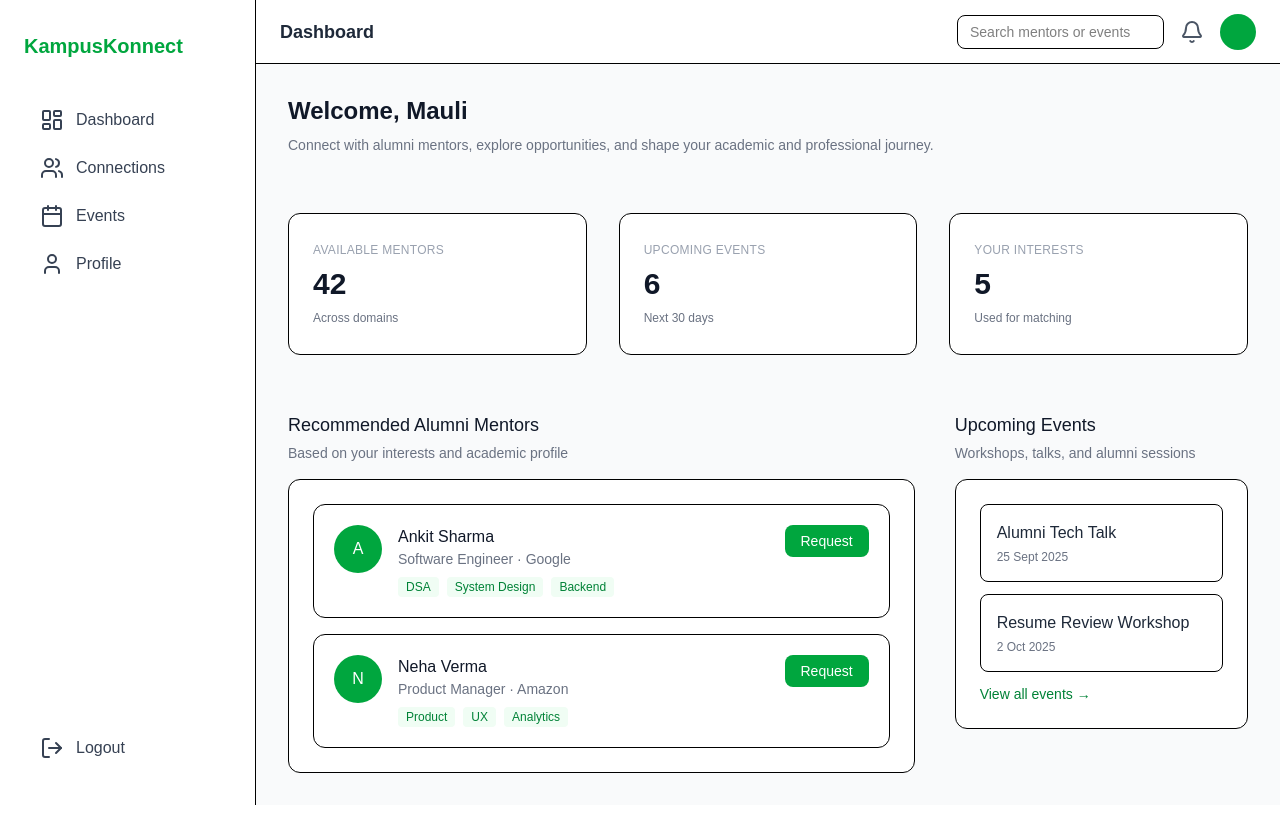
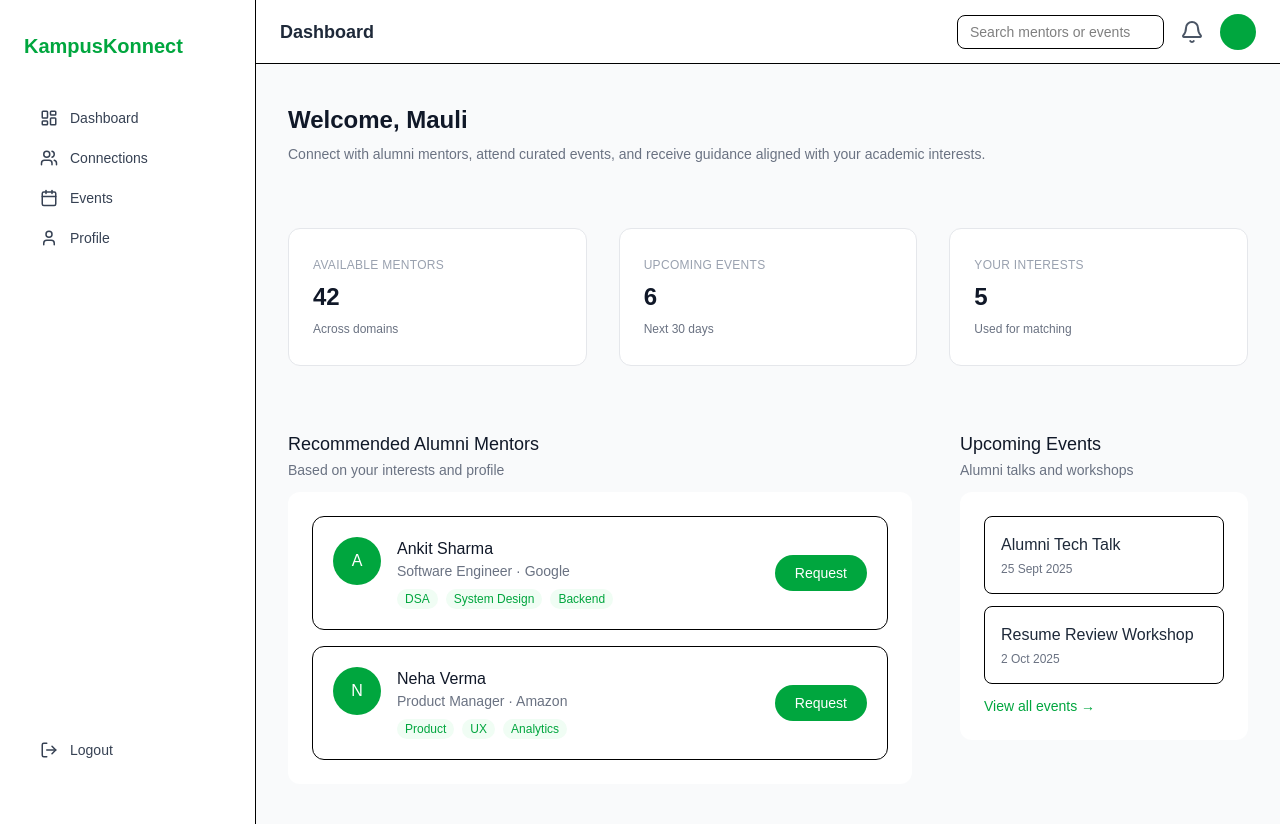
Before and after one commit to SHIVAM-KUMAR-59/kampuskonnect, a Next.js app in the folder client/: page /dashboard in a window 1280 px wide. Built offline with nearby package versions, Linux system fonts and the light colour scheme.

Commit message:
25-12-25

```diff
--- a/client/app/dashboard/connections/page.js
+++ b/client/app/dashboard/connections/page.js
@@ -3,22 +3,27 @@
 export default function ConnectionsPage() {
   const dummyConnections = [
     { name: "Amit Kumar", role: "Alumni", domain: "Backend Developer" },
-    { name: "Sneha Singh", role: "Student", domain: "AI/ML" },
+    { name: "Sneha Singh", role: "Student", domain: "AI / ML" },
   ];
 
   return (
-    <div className="space-y-6">
-      <h1 className="text-xl font-semibold">Connections</h1>
+    <div className="space-y-10">
+      <div>
+        <h1 className="text-2xl font-semibold text-gray-900">Connections</h1>
+        <p className="text-sm text-gray-500 mt-1">
+          People you are connected with on KampusKonnect
+        </p>
+      </div>
 
-      <div className="grid grid-cols-1 md:grid-cols-2 gap-4">
+      <div className="grid grid-cols-1 md:grid-cols-2 gap-6">
         {dummyConnections.map((user, i) => (
           <div
             key={i}
-            className="bg-white p-4 rounded-xl shadow"
+            className="bg-white border rounded-xl p-6 hover:shadow-sm transition"
           >
-            <p className="font-medium text-neutral-800">{user.name}</p>
-            <p className="text-sm text-neutral-500">{user.role}</p>
-            <p className="text-sm text-green-600">{user.domain}</p>
+            <p className="font-medium text-gray-900">{user.name}</p>
+            <p className="text-sm text-gray-500 mt-1">{user.role}</p>
+            <p className="text-sm text-green-600 mt-2">{user.domain}</p>
           </div>
         ))}
       </div>
--- a/client/app/dashboard/layout.js
+++ b/client/app/dashboard/layout.js
@@ -8,7 +8,9 @@ export default function DashboardLayout({ children }) {
 
       <div className="flex flex-col flex-1">
         <Topbar />
-        <main className="p-6 md:p-8">{children}</main>
+        <main className="px-4 py-6 md:px-8 md:py-10">
+          {children}
+        </main>
       </div>
     </div>
   );
--- a/client/app/dashboard/page.js
+++ b/client/app/dashboard/page.js
@@ -1,7 +1,7 @@
 import StudentDashboard from "./student-dashboard";
 import AlumniDashboard from "./alumni-dashboard";
 
-const role = "STUDENT"; // later from session
+const role = "STUDENT"; // replace with session.role later
 
 export default function DashboardPage() {
   return role === "STUDENT" ? <StudentDashboard /> : <AlumniDashboard />;
--- a/client/app/dashboard/profile/page.js
+++ b/client/app/dashboard/profile/page.js
@@ -6,21 +6,28 @@ export default function ProfilePage() {
   const { data: session } = useSession();
 
   return (
-    <div className="max-w-xl bg-white p-6 rounded-xl shadow">
-      <h1 className="text-xl font-semibold mb-4">Profile</h1>
+    <div className="max-w-2xl space-y-8">
+      <div>
+        <h1 className="text-2xl font-semibold text-gray-900">Profile</h1>
+        <p className="text-sm text-gray-500 mt-1">
+          Your account and role information
+        </p>
+      </div>
 
-      <ProfileItem label="Name" value={session?.user?.name || "—"} />
-      <ProfileItem label="Email" value={session?.user?.email} />
-      <ProfileItem label="Role" value={session?.user?.role} />
+      <div className="bg-white border rounded-xl p-6">
+        <ProfileItem label="Name" value={session?.user?.name || "—"} />
+        <ProfileItem label="Email" value={session?.user?.email || "—"} />
+        <ProfileItem label="Role" value={session?.user?.role || "—"} />
+      </div>
     </div>
   );
 }
 
 function ProfileItem({ label, value }) {
   return (
-    <div className="flex justify-between py-2 border-b text-sm">
-      <span className="text-neutral-500">{label}</span>
-      <span className="font-medium">{value}</span>
+    <div className="flex justify-between py-3 border-b last:border-b-0">
+      <span className="text-sm text-gray-500">{label}</span>
+      <span className="text-sm font-medium text-gray-900">{value}</span>
     </div>
   );
 }
--- a/client/app/dashboard/student-dashboard.jsx
+++ b/client/app/dashboard/student-dashboard.jsx
@@ -6,25 +6,29 @@ import EventCard from "@/component/EventCard";
 
 export default function StudentDashboard() {
   return (
-    <div className="space-y-14">
+    <div className="space-y-16">
       <PageIntro
         title="Welcome, Mauli"
-        subtitle="Connect with alumni mentors, explore opportunities, and shape your academic and professional journey."
+        subtitle="Connect with alumni mentors, attend curated events, and receive guidance aligned with your academic interests."
       />
 
+      {/* Stats */}
       <div className="grid grid-cols-1 md:grid-cols-3 gap-8">
         <StatCard label="Available Mentors" value="42" context="Across domains" />
         <StatCard label="Upcoming Events" value="6" context="Next 30 days" />
         <StatCard label="Your Interests" value="5" context="Used for matching" />
       </div>
 
-      <div className="grid grid-cols-1 lg:grid-cols-3 gap-10">
+      {/* Main Content */}
+      <div className="grid grid-cols-1 lg:grid-cols-3 gap-12">
+        {/* Mentors */}
         <div className="lg:col-span-2">
           <SectionCard
             title="Recommended Alumni Mentors"
-            subtitle="Based on your interests and academic profile"
+            subtitle="Based on your interests and profile"
           >
-            <div className="space-y-4">
+            {/* Width constrained for premium editorial feel */}
+            <div className="space-y-4 max-w-3xl">
               <ProfileCard
                 name="Ankit Sharma"
                 role="Software Engineer"
@@ -43,14 +47,15 @@ export default function StudentDashboard() {
           </SectionCard>
         </div>
 
+        {/* Events */}
         <SectionCard
           title="Upcoming Events"
-          subtitle="Workshops, talks, and alumni sessions"
+          subtitle="Alumni talks and workshops"
         >
           <div className="space-y-3">
             <EventCard title="Alumni Tech Talk" date="25 Sept 2025" />
             <EventCard title="Resume Review Workshop" date="2 Oct 2025" />
-            <p className="text-sm text-green-700 cursor-pointer">
+            <p className="text-sm text-green-600 cursor-pointer">
               View all events →
             </p>
           </div>
--- a/client/component/PageIntro.jsx
+++ b/client/component/PageIntro.jsx
@@ -1,12 +1,8 @@
 export default function PageIntro({ title, subtitle }) {
   return (
     <div className="max-w-3xl">
-      <h1 className="text-2xl font-semibold text-gray-900 leading-tight">
-        {title}
-      </h1>
-      <p className="text-sm text-gray-500 mt-2 leading-relaxed">
-        {subtitle}
-      </p>
+      <h1 className="text-2xl font-semibold text-gray-900">{title}</h1>
+      <p className="text-sm text-gray-500 mt-2">{subtitle}</p>
     </div>
   );
 }
--- a/client/component/ProfileCard.jsx
+++ b/client/component/ProfileCard.jsx
@@ -6,7 +6,8 @@ export default function ProfileCard({
   action,
 }) {
   return (
-    <div className="flex justify-between items-start border rounded-xl p-5 hover:shadow-sm transition">
+    <div className="flex flex-col sm:flex-row sm:justify-between gap-4 border rounded-xl p-5 transition-transform duration-200 hover:shadow-md hover:-translate-y-1px">
+      {/* Left: Avatar + Info */}
       <div className="flex gap-4">
         <div className="w-12 h-12 rounded-full bg-green-600 text-white flex items-center justify-center font-medium">
           {name[0]}
@@ -19,11 +20,11 @@ export default function ProfileCard({
           </p>
 
           {skills.length > 0 && (
-            <div className="flex gap-2 mt-2">
+            <div className="flex gap-2 mt-2 flex-wrap">
               {skills.slice(0, 3).map((s) => (
                 <span
                   key={s}
-                  className="text-xs bg-green-50 text-green-700 px-2 py-0.5 rounded"
+                  className="text-xs bg-green-50 text-green-600 px-2 py-0.5 rounded-full"
                 >
                   {s}
                 </span>
@@ -33,8 +34,9 @@ export default function ProfileCard({
         </div>
       </div>
 
+      {/* Right: Action */}
       {action && (
-        <button className="text-sm px-4 py-1.5 bg-green-600 text-white rounded-lg hover:bg-green-700">
+        <button className="text-sm px-5 py-2 bg-green-600 text-white rounded-full hover:bg-green-700 transition self-start sm:self-center">
           {action}
         </button>
       )}
--- a/client/component/SectionCard.jsx
+++ b/client/component/SectionCard.jsx
@@ -1,17 +1,18 @@
 export default function SectionCard({ title, subtitle, children }) {
   return (
-    <section className="space-y-4">
+    <section className="space-y-3">
       <div>
         <h2 className="text-lg font-medium text-gray-900">
           {title}
         </h2>
         {subtitle && (
-          <p className="text-sm text-gray-500 mt-1 max-w-2xl">
+          <p className="text-sm text-gray-500 mt-0.5">
             {subtitle}
           </p>
         )}
       </div>
-      <div className="bg-white border rounded-xl p-6">
+
+      <div className="bg-white rounded-xl p-6">
         {children}
       </div>
     </section>
--- a/client/component/Sidebar.jsx
+++ b/client/component/Sidebar.jsx
@@ -1,27 +1,21 @@
-import {
-  LayoutDashboard,
-  Users,
-  Calendar,
-  User,
-  LogOut,
-} from "lucide-react";
+import { LayoutDashboard, Users, Calendar, User, LogOut } from "lucide-react";
 
 export default function Sidebar() {
   return (
     <aside className="w-64 bg-white border-r px-6 py-8 hidden md:block">
-      <h1 className="text-xl font-bold text-green-600 mb-10">
+      <h1 className="text-xl font-semibold text-green-600 mb-10">
         KampusKonnect
       </h1>
 
-      <nav className="space-y-2">
-        <Item icon={<LayoutDashboard />} label="Dashboard" />
-        <Item icon={<Users />} label="Connections" />
-        <Item icon={<Calendar />} label="Events" />
-        <Item icon={<User />} label="Profile" />
+      <nav className="space-y-1">
+        <Item icon={<LayoutDashboard size={18} />} label="Dashboard" />
+        <Item icon={<Users size={18} />} label="Connections" />
+        <Item icon={<Calendar size={18} />} label="Events" />
+        <Item icon={<User size={18} />} label="Profile" />
       </nav>
 
       <div className="absolute bottom-8">
-        <Item icon={<LogOut />} label="Logout" />
+        <Item icon={<LogOut size={18} />} label="Logout" />
       </div>
     </aside>
   );
@@ -29,9 +23,9 @@ export default function Sidebar() {
 
 function Item({ icon, label }) {
   return (
-    <div className="flex items-center gap-3 px-4 py-2 rounded-lg text-gray-700 hover:bg-green-50 cursor-pointer">
+    <div className="flex items-center gap-3 px-4 py-2 rounded-lg text-gray-700 hover:bg-green-50 cursor-pointer text-sm">
       {icon}
-      <span>{label}</span>
+      {label}
     </div>
   );
 }
--- a/client/component/StatCard.jsx
+++ b/client/component/StatCard.jsx
@@ -1,10 +1,10 @@
 export default function StatCard({ label, value, context }) {
   return (
-    <div className="bg-white border rounded-xl px-6 py-7">
+    <div className="bg-white border border-gray-200 rounded-xl px-6 py-7">
       <p className="text-xs uppercase tracking-wide text-gray-400">
         {label}
       </p>
-      <p className="text-3xl font-semibold text-gray-900 mt-2">
+      <p className="text-2xl font-semibold text-gray-900 mt-2">
         {value}
       </p>
       {context && (
--- a/client/component/Topbar.jsx
+++ b/client/component/Topbar.jsx
@@ -10,7 +10,7 @@ export default function Topbar() {
       <div className="flex items-center gap-4">
         <input
           placeholder="Search mentors or events"
-          className="border rounded-lg px-3 py-1.5 text-sm focus:outline-none"
+          className="hidden md:block border rounded-lg px-3 py-1.5 text-sm focus:outline-none"
         />
 
         <Bell className="text-gray-600 cursor-pointer" />
```
Also changed, not shown: client/app/dashboard/alumni-dashboard.jsx (+5 -15 lines).
